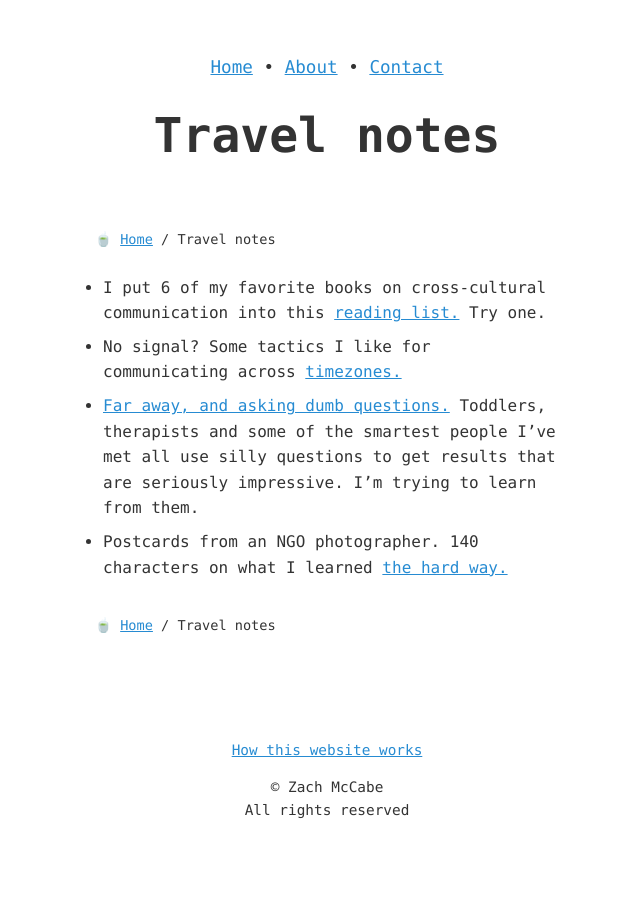
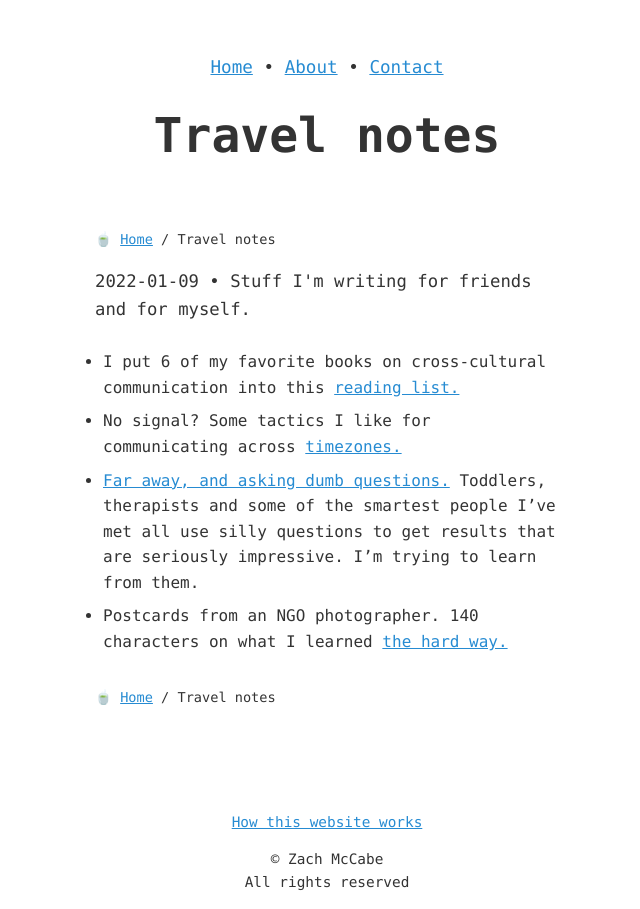
Before and after one commit to zachmccabe/zachmccabe.github.io, a Jekyll site: the page built from _travel/travel.md, in a window 1280 px wide. Shown: the whole page, without its empty margins (313-953 px from the left). Built offline with Jekyll 4.4.1, drawn with Linux system fonts in a browser that asks for light colours.

Commit message:
Update travel.md
Fix yaml `lede: print`. Tweak copy for tone.

```diff
--- a/_travel/travel.md
+++ b/_travel/travel.md
@@ -4,13 +4,13 @@ permalink: /travel/
 layout: kaoliang_nite_3
 title: Travel notes
 date: 2022-01-09
-description: "Short list of stuff I've written for friends and for myself."
-print: lede
+description: "Stuff I'm writing for friends and for myself."
+lede: print
 
 ---
 
 
-+ I put 6 of my favorite books on cross-cultural communication into this [reading list.] Try one.
++ I put 6 of my favorite books on cross-cultural communication into this [reading list.]
 + No signal? Some tactics I like for communicating across [timezones.]
 + [Far away, and asking dumb questions.] Toddlers, therapists and some of the smartest people I've met all use silly questions to get results that are seriously impressive. I'm trying to learn from them.
 + Postcards from an NGO photographer. 140 characters on what I learned [the hard way.]
```
